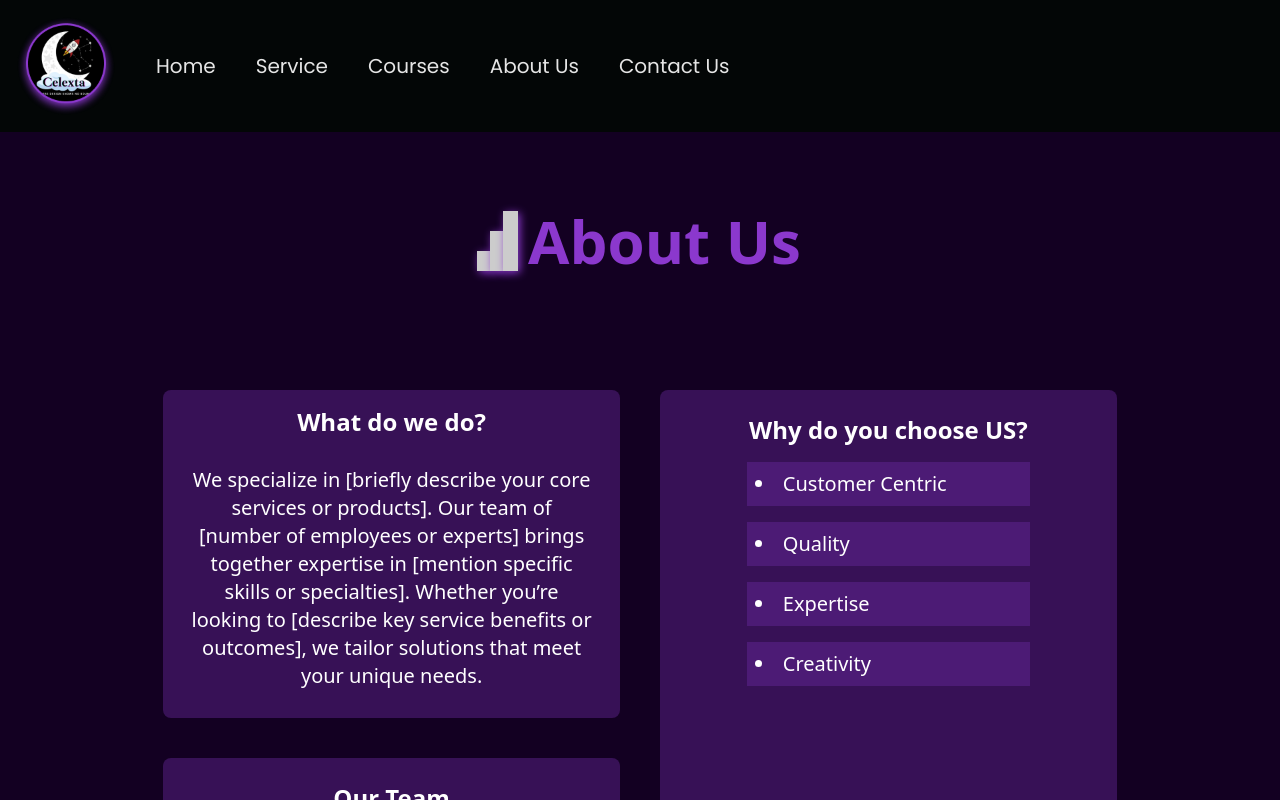
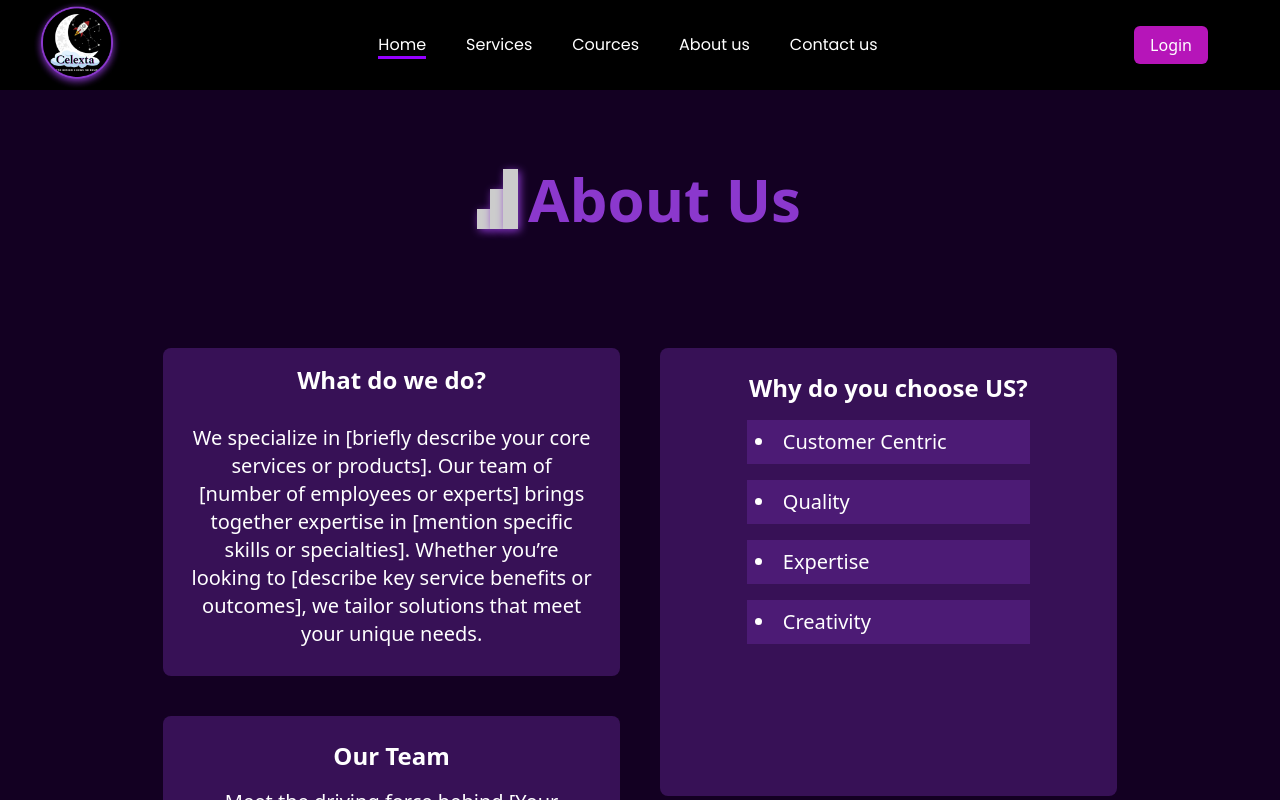
Before and after one commit to Ganeshraj08/Celexta, a React (Vite) app: page /about-us in a window 1280 px wide. Shown: the top 800 px of the page. Built offline with nearby package versions, Linux system fonts and the light colour scheme.

Commit message:
modified navbar.jsx

```diff
--- a/src/assets/index.js
+++ b/src/assets/index.js
@@ -7,6 +7,9 @@ import rectangle from "./icons/Rectangle 4.png";
 import design_2 from "./images/2.png";
 import design_3 from "./images/3.png";
 import design_4 from "./images/4.png";
+import logo from "./icons/logo.png";
+import menu from "./icons/menu.svg";
+import close from "./icons/close.svg";
 
 export {
   hero_img,
@@ -18,4 +21,7 @@ export {
   icon,
   arrow,
   rectangle,
+  logo,
+  menu,
+  close,
 };
--- a/src/components/Navbar.jsx
+++ b/src/components/Navbar.jsx
@@ -1,29 +1,101 @@
-// src/components/Navbar.jsx
-import React from "react";
+import React, { useEffect, useState } from "react";
+
+import { logo, menu ,close} from "../assets";
+import { Nav } from "../constants";
 import { Link } from "react-router-dom";
-import logo from "/src/assets/icons/logo.png";
 
-const Navbar = () => {
+const Navbar = ({ isLoggedIn }) => {
+  const [toogle, setToogle] = useState(false);
+  const [active, setActive] = useState("Home");
+  const [stickyBar, setStickyBar] = useState(false);
+
   return (
-    <nav className="bg-blackColor max-md:flex-col max-md:items-start text-text p-4 flex gap-10 items-center font-poppins">
-      <img src={logo} alt="Celexta" width={100} />
+    <nav className="w-full bg-black">
+      <div
+        className="mx-auto flex px-8 justify-between  custom-margin  z-10
+     items-center "
+      >
+        <img src={logo} alt="logo" className="w-[90px] max-md:w-[70px] " />
+        <ul
+          className="sm:flex items-center justify-end list-none
+          cursor-pointer hidden  "
+        >
+          {Nav.map((links, index) => (
+            <li
+              key={index}
+              className={`cursor-pointer font-poppins font-normal
+                text-[16px] text-white ${
+                  index === Nav.length - 1 ? "mr-0" : "mr-10"
+                }`}
+            >
+              <Link
+                to={links.id}
+                onClick={() => setActive(links.label)}
+                className={`${active === links.label ? "active" : " "}`}
+              >
+                {links.label}
+              </Link>
+            </li>
+          ))}
+        </ul>
+        <div className="max-sm:hidden">
 
-      <div className="space-x-10 max-md:space-x-0 max-md:ml-2 max-md:flex max-md:flex-col  text-xl ">
-        <Link to="/" className="hover:text-primary">
-          Home
-        </Link>
-        <Link to="/service" className="hover:text-primary">
-          Service
-        </Link>
-        <Link to="/courses" className="hover:text-primary">
-          Courses
-        </Link>
-        <Link to="/about-us" className="hover:text-primary">
-          About Us
-        </Link>
-        <Link to="/contact-us" className="hover:text-primary">
-          Contact Us
-        </Link>
+            <Link
+              to="/login"
+              className="bg-pink/95 cursor-pointer px-4 py-2 rounded-md text-white mr-10"
+            >
+              Login
+            </Link>
+
+        </div>
+
+        <div className="sm:hidden flex  flex-1 justify-end items-center">
+          <img
+            src={toogle ? close : menu}
+            alt="menu"
+            className="w-[28px] h-[28-px] max-md:w-5 object-contain
+          "
+            onClick={() => setToogle((prev) => !prev)}
+          />
+          <div
+            className={`${toogle ? "flex" : "hidden"}
+           absolute top-20 right-0 left-0 my-4 mx-4 p-6
+            min-w-[140px] rounded-xl bg-secondary sidebar z-10`}
+          >
+            <ul
+              className="flex items-center  list-none
+          cursor-pointer flex-col m-auto"
+            >
+              {Nav.map((links, index) => (
+                <li
+                  key={index}
+                  className={`cursor-pointer font-poppins font-normal
+                text-[16px] text-white  ${
+                  index === Nav.length - 1 ? "mb-0" : "mb-10"
+                }`}
+                >
+                  <Link
+                    to={links.id}
+                    onClick={() => setActive(links.label)}
+                    className={`${active === links.label ? "active" : " "}`}
+                  >
+                    {links.label}
+                  </Link>
+                </li>
+              ))}
+              <div className="my-6">
+
+                  <Link
+                    to="/login"
+                    className="bg-pink/95 cursor-pointer px-4 py-2 rounded-md text-white mr-15"
+                  >
+                    Login
+                  </Link>
+
+              </div>
+            </ul>
+          </div>
+        </div>
       </div>
     </nav>
   );
--- a/src/constants/index.js
+++ b/src/constants/index.js
@@ -1,4 +1,12 @@
-import { design_1,design_2,design_3,design_4 } from "../assets";
+import { design_1, design_2, design_3, design_4 } from "../assets";
+
+export const Nav = [
+  { label: "Home", id: "/" },
+  { label: "Services", id: "/service" },
+  { label: "Cources", id: "/courses" },
+  { label: "About us", id: "/about-us" },
+  { label: "Contact us", id: "/contact-us" },
+];
 
 export const design = [
   { Image: design_1, label: "Graphic Design" },
--- a/src/index.css
+++ b/src/index.css
@@ -2,6 +2,11 @@
 @tailwind components;
 @tailwind utilities;
 
+
+
+.active{
+  border-bottom: 3px solid rgb(149, 0, 255);
+}
 .font-poppins {
   font-family: "Poppins", sans-serif;
   font-style: normal;
--- a/src/pages/Register.jsx
+++ b/src/pages/Register.jsx
@@ -1,16 +1,15 @@
-import React, { useState } from 'react'
+import React, { useState } from "react";
+import { Link } from "react-router-dom";
 
 const Register = () => {
-    const [data,SetData] = useState({
-        UserName:"",
-        Email:"",
-        Password:"",
-        ConfirmPassword:""
-    })
+  const [data, SetData] = useState({
+    UserName: "",
+    Email: "",
+    Password: "",
+    ConfirmPassword: "",
+  });
 
-    const handleChange = (e)=>
-
-        {
+  const handleChange = (e) => {
     const { name, value } = e.target;
     SetData((prev) => {
       return {
@@ -18,104 +17,98 @@ const Register = () => {
         [name]: value,
       };
     });
-        }
+  };
   return (
-    <div className='bg-background'>
-    <div className='flex gap-2 justify-center  '>
-      <h6 className='text-pink text-xl font-bold mt-9'>Sign up</h6>
-      <h6 className='text-white text-xl font-bold mt-9'> to start your learning journey with us!</h6>
+    <div className="bg-background">
+      <div className="flex gap-2 justify-center  ">
+        <h6 className="text-pink text-xl font-bold mt-9">Sign up</h6>
+        <h6 className="text-white text-xl font-bold mt-9">
+          {" "}
+          to start your learning journey with us!
+        </h6>
       </div>
-    <div className='h-[75vh] flex flex-col items-center justify-center'>
+      <div className="h-[75vh] flex flex-col items-center justify-center">
         <div
           style={{
-      borderTopLeftRadius:"50px",
-      borderBottomRightRadius:"50px",
-      padding:"50px",
-
+            borderTopLeftRadius: "50px",
+            borderBottomRightRadius: "50px",
+            padding: "50px",
           }}
-
-     className='bg-doublegradient py-9 px-14'>
+          className="bg-doublegradient py-9 px-14"
+        >
           <form>
             <label
-              htmlFor='UserName'
-              className='text-white text-sm font-bold mb-2 mt-2'
+              htmlFor="UserName"
+              className="text-white text-sm font-bold mb-2 mt-2"
             >
               Enter Name
             </label>
             <input
               className="block w-full mb-2 py-0.5 px-5 text-lg text-white bg-transparent border-0 border-b-2 border-white appearance-none dark:focus:border-background focus:outline-none focus:ring-0 focus:text-white focus:border-background peer"
-              type='text'
-              name='UserName'
+              type="text"
+              name="UserName"
               value={data.UserName}
               onChange={handleChange}
             />
             <label
-              htmlFor='Email'
-              className='text-sm mb-2 font-bold mt-2 text-white'
+              htmlFor="Email"
+              className="text-sm mb-2 font-bold mt-2 text-white"
             >
               Enter Email
             </label>
             <input
               className="block w-full mb-2 py-0.5 px-5 text-lg text-white bg-transparent border-0 border-b-2 border-white appearance-none dark:focus:border-background focus:outline-none focus:ring-0 focus:text-white focus:border-background peer"
-              type='email'
-              name='Email'
+              type="email"
+              name="Email"
               value={data.Email}
               onChange={handleChange}
             />
             <label
-              htmlFor='Password'
-              className='text-sm mb-2 font-bold mt-2 text-white'
+              htmlFor="Password"
+              className="text-sm mb-2 font-bold mt-2 text-white"
             >
               Create Password
             </label>
             <input
               className="block w-full mb-2 py-0.5 px-5 text-lg text-white bg-transparent border-0 border-b-2 border-white appearance-none dark:focus:border-background focus:outline-none focus:ring-0 focus:text-white focus:border-background peer"
-              type='password'
-
-              name='Password'
+              type="password"
+              name="Password"
               value={data.Password}
               onChange={handleChange}
             />
             <label
-              htmlFor='Password'
-              className='text-sm mb-2 font-bold mt-2 text-white'
+              htmlFor="Password"
+              className="text-sm mb-2 font-bold mt-2 text-white"
             >
               Confirm Password
             </label>
             <input
               className="block w-full mb-2 py-0.5 px-5 text-lg text-white bg-transparent border-0 border-b-2 border-white appearance-none dark:focus:border-background focus:outline-none focus:ring-0 focus:text-white focus:border-background peer"
-              type='password'
-
-              name='ConfirmPassword'
+              type="password"
+              name="ConfirmPassword"
               value={data.ConfirmPassword}
               onChange={handleChange}
             />
 
-
-
-            <div className='flex  justify-center'>
+            <div className="flex  justify-center">
               <button
-            type='submit'
-            className='text-white my-2 bg-pink px-2 py-1 rounded-sm'
+                type="submit"
+                className="text-white my-2 bg-pink px-2 py-1 rounded-sm"
               >
                 Submit
               </button>
             </div>
-
           </form>
-
         </div>
-     <div className='flex gap-1 mt-2 items-center'>
-        <h6 className='text-white'>
-            Already having an account
-        </h6>
-        <button className='text-primary my-2 bg-white px-2 py-1 rounded-sm'>
-            log in
+        <div className="flex gap-1 mt-2 items-center">
+          <h6 className="text-white">Already having an account ?</h6>
+          <button className="text-primary my-2 bg-white px-2 py-1 rounded-sm">
+            <Link to="/login"> Login</Link>
           </button>
         </div>
       </div>
     </div>
-  )
-}
+  );
+};
 
-export default Register
+export default Register;
```
Also changed, not shown: src/pages/Login.jsx (+35 -38 lines), src/assets/icons/close.svg (added), src/assets/icons/menu.svg (added). Lines whose indentation alone changed are shown as unchanged.
